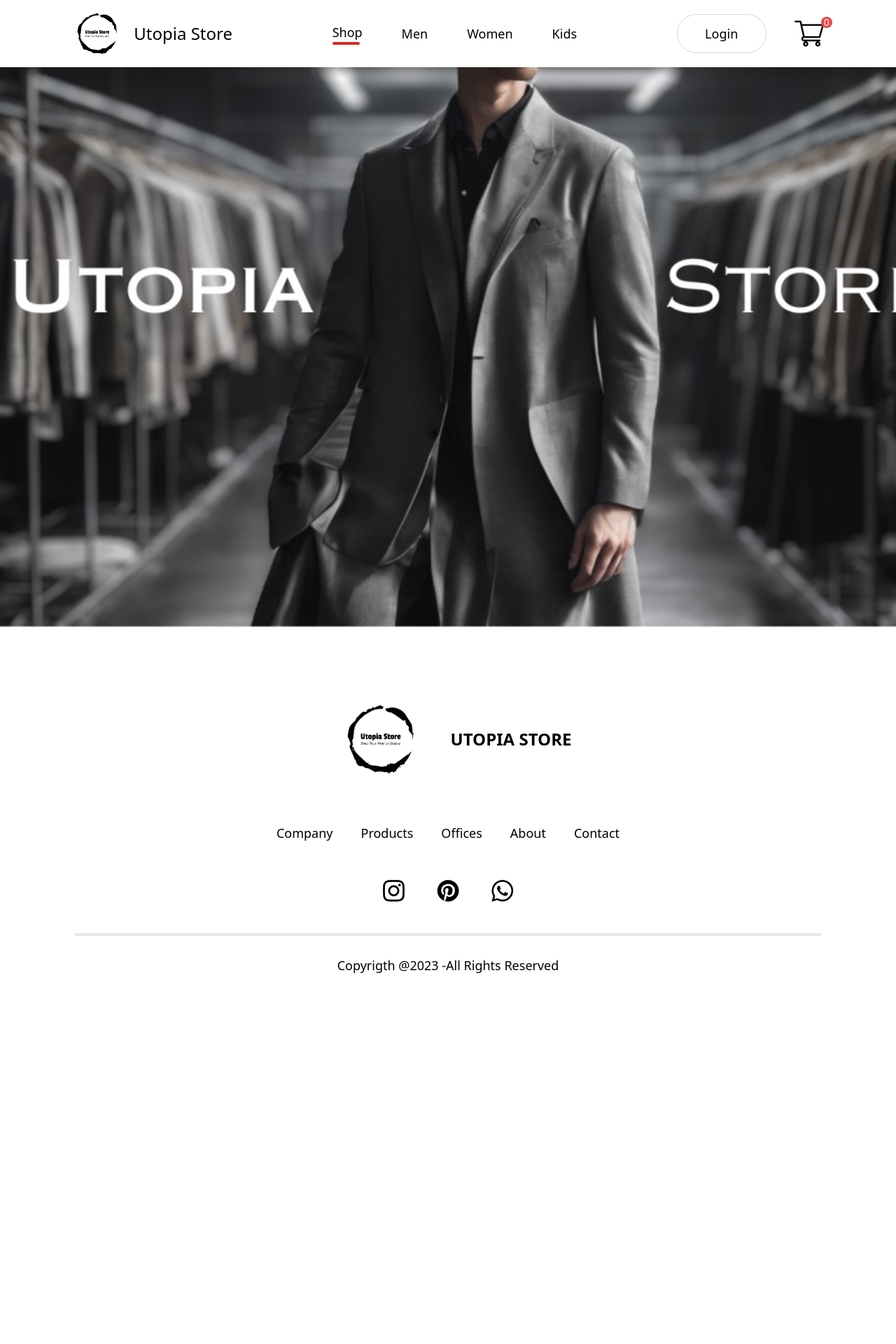
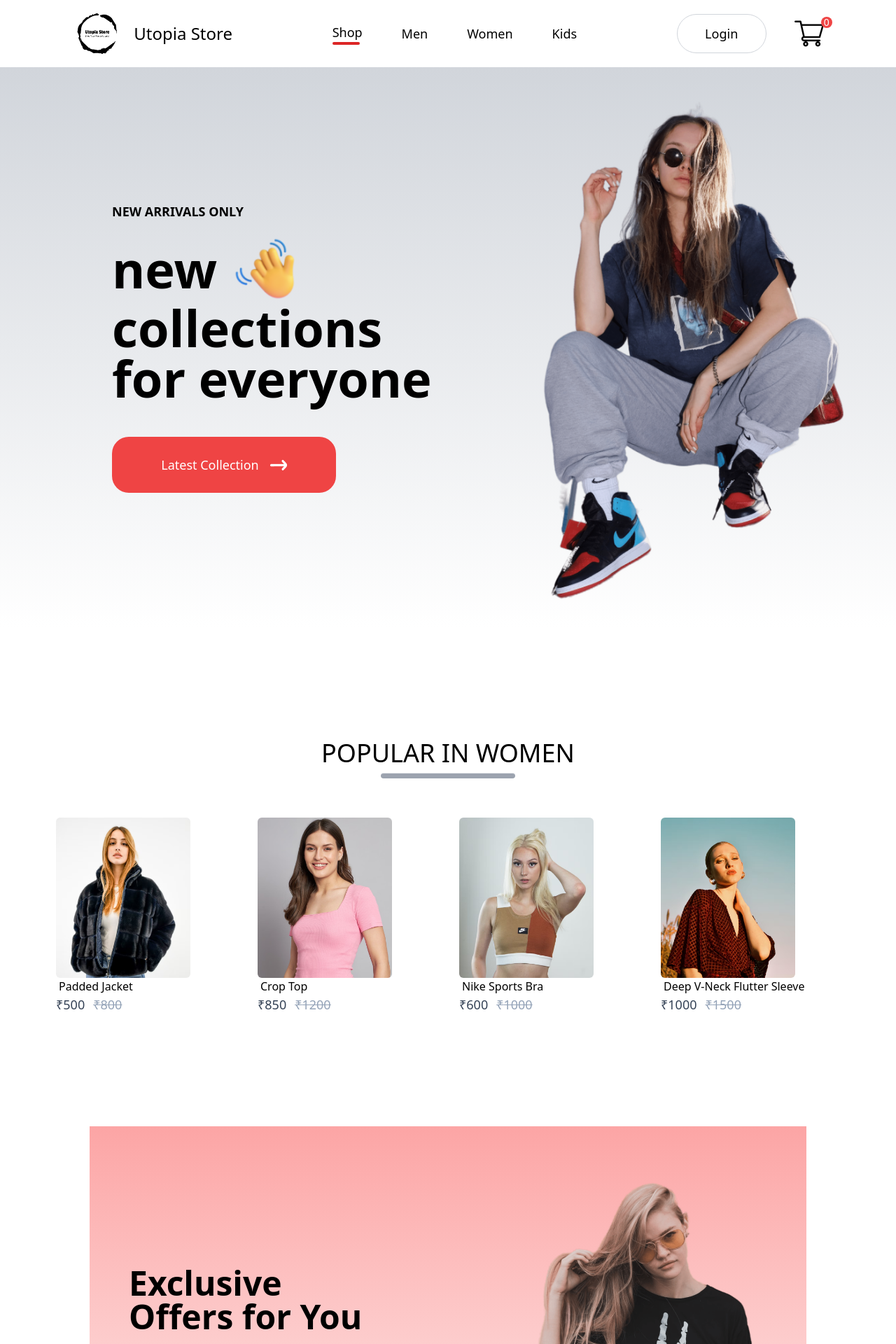
Before and after one commit to Rushikesh-24/utopia-store, a Next.js app: page / in a window 1280 px wide. Shown: the top 1920 px of the page at 70% size. Before the commit the page ends 1421 px from the top, so only its background shows below. Built offline with nearby package versions, Linux system fonts and the light colour scheme.

Commit message:
updated landing page

```diff
--- a/src/components/Header.js
+++ b/src/components/Header.js
@@ -24,7 +24,7 @@ const Header = () => {
             }`}
             onClick={() => handleMenuClick("shop")}
           >
-            <Link href="/shop">
+            <Link href="/">
               Shop
               {menu === "shop" && <hr className="border-none w-11/12 h-1 rounded bg-red-600" />}
             </Link>
--- a/src/pages/index.js
+++ b/src/pages/index.js
@@ -1,18 +1,20 @@
+import '@/app/globals.css'
+import Footer from '@/components/Footer'
+import Header from '@/components/Header'
+import Hero from '@/components/Hero'
+import Newcollection from '@/components/Newcollection'
+import Offers from '@/components/Offers'
+import Popular from '@/components/Popular'
 import React from 'react'
-import '@/app/globals.css'
-import Header from "@/components/Header";
-import Footer from "@/components/Footer";
 
 const Home = () => {
   return (
     <>
     <Header/>
-    <div style={{
-        backgroundImage: 'url("/Assets/utopia.jpg")',
-        backgroundSize: 'cover',
-        backgroundRepeat: 'no-repeat',
-      }}
-      className="min-h-screen bg-[image-name] bg-cover bg-no-repeat"></div>
+      <Hero/>
+      <Popular/>
+      <Offers/>
+      <Newcollection/>
     <Footer/>
     </>
   )
```
